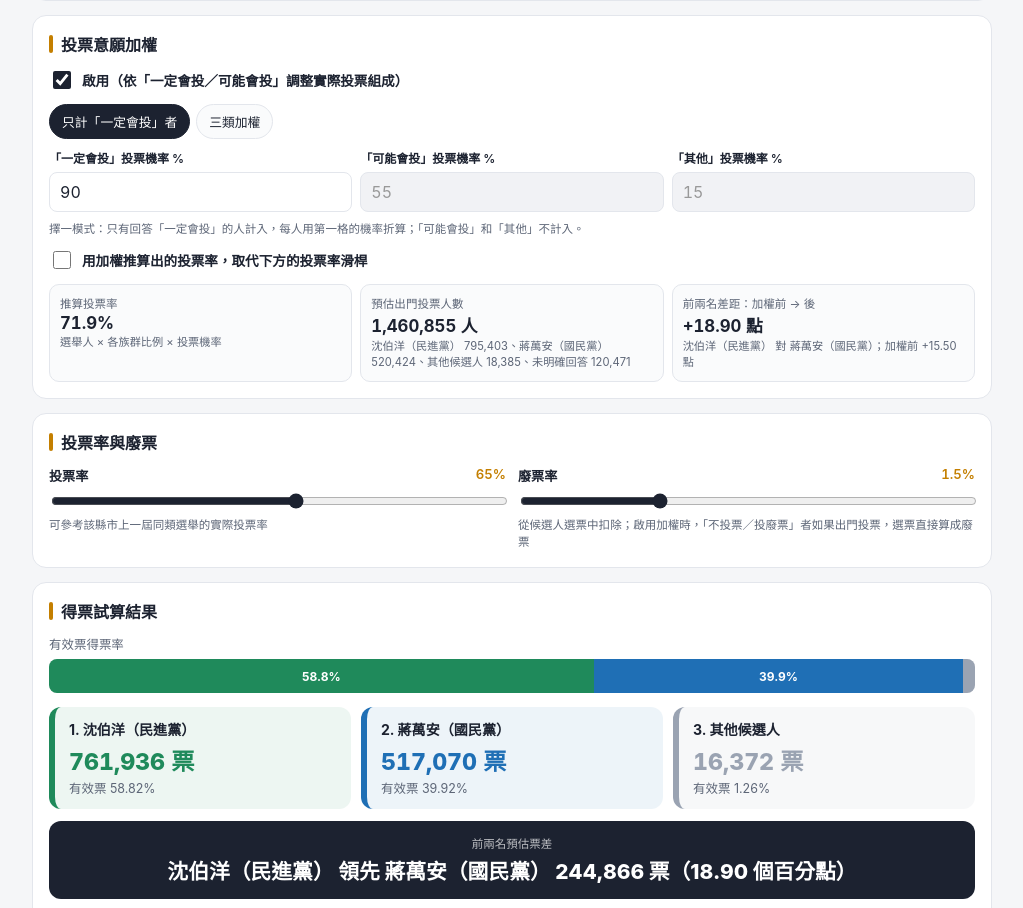
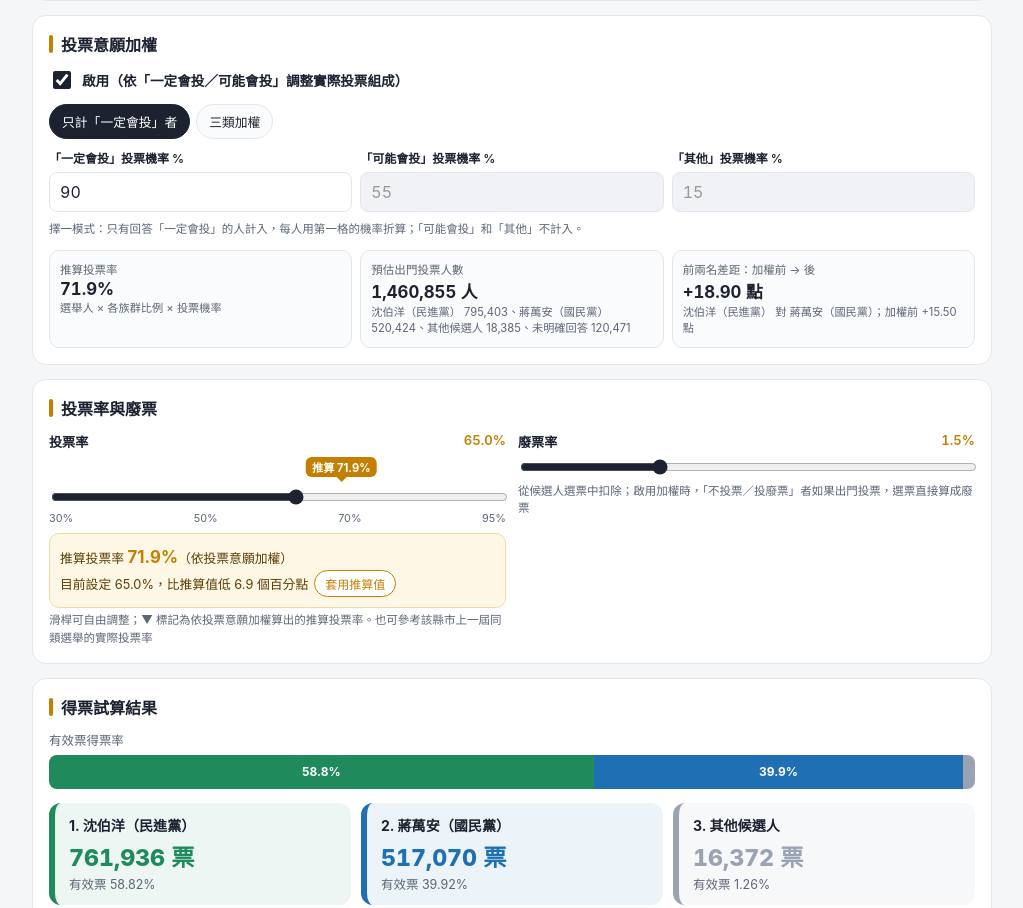
Before and after one commit to kftseng2oo1/election, a plain HTML site: page index.html in a window 1280 px wide. Shown: the part 1017-1925 px from the top of the page, without its empty margins (128-1151 px from the left). Drawn offline with Linux system fonts and the light colour scheme.

Commit message:
投票率改為可自由滑動，並標註推算值
- 移除「以推算值取代滑桿」選項，滑桿永遠可調（0.1% 精度）
- 滑桿上方 ▼ 標記推算投票率，下方說明框顯示推算值與目前設定的差距，可一鍵套用
- 敏感度表加入推算值列；圖卡與 LINE 文字同時列出設定值與推算值
- service worker 快取版本 v4

Co-Authored-By: Claude Opus 5.5 <noreply@anthropic.com>
Claude-Session: https://claude.ai/code/session_017a1SUKYLj4ca6e9NaKP5Cd

```diff
--- a/index.html
+++ b/index.html
@@ -50,6 +50,7 @@ th{background:#f3f4f7;font-weight:600;color:var(--sub);font-size:.75rem}
 td input[type=number]{width:72px;padding:6px;text-align:right}
 td input[type=text]{width:150px;padding:6px}
 tr.cur td{background:#fff7e6;font-weight:700}
+tr.calcrow td{color:var(--accent);font-weight:700}
 tr.fixed td{background:#fafbfc}
 .del{border:none;background:none;color:#b33;font-size:1.1rem;cursor:pointer;padding:4px}
 .bar{display:flex;height:34px;border-radius:8px;overflow:hidden;margin:6px 0 4px;background:#eee}
@@ -80,6 +81,15 @@ textarea{font-size:13px;font-family:ui-monospace,Menlo,monospace;height:120px}
 .pie-wrap{display:flex;justify-content:center;margin-top:4px}
 #pie{width:100%;max-width:440px;height:auto;border:1px solid var(--line);border-radius:12px;background:#fff}
 .btn.line{background:#06c755;color:#fff;border-color:#06c755}
+
+.tslider{position:relative;padding-top:30px}
+.tmark{position:absolute;top:0;transform:translateX(-50%);display:none;flex-direction:column;align-items:center;pointer-events:none;white-space:nowrap}
+.tmark span{background:var(--accent);color:#fff;font-size:.7rem;font-weight:700;padding:2px 6px;border-radius:6px}
+.tmark::after{content:"";border:6px solid transparent;border-top-color:var(--accent);margin-top:-1px}
+.tscale{display:flex;justify-content:space-between;font-size:.68rem;color:var(--sub);margin-top:2px}
+.tcalc{margin-top:8px;background:#fff7e6;border:1px solid #f1d9a6;border-radius:10px;padding:10px;font-size:.8rem;line-height:1.6;color:#5a3d00}
+.tcalc b{font-size:1.05rem;color:var(--accent)}
+.tcalc button{margin-left:6px;border:1px solid var(--accent);background:#fff;color:var(--accent);border-radius:999px;padding:4px 10px;font-size:.75rem;cursor:pointer}
 footer{font-size:.7rem;color:var(--sub);text-align:center;line-height:1.6;margin-top:6px}
 </style>
 </head>
@@ -148,7 +158,6 @@ footer{font-size:.7rem;color:var(--sub);text-align:center;line-height:1.6;margin
         <div class="field"><label>「其他」投票機率 %</label><input type="number" id="w3" step="1" min="0" max="100"></div>
       </div>
       <div class="note" id="lvModeNote"></div>
-      <label class="chk" style="margin-top:10px"><input type="checkbox" id="lvTurn"> 用加權推算出的投票率，取代下方的投票率滑桿</label>
       <div class="stats">
         <div class="stat"><div class="k">推算投票率</div><div class="x" id="lvT">-</div><div class="n">選舉人 × 各族群比例 × 投票機率</div></div>
         <div class="stat"><div class="k">預估出門投票人數</div><div class="x" id="lvN">-</div><div class="n" id="lvN2">-</div></div>
@@ -163,8 +172,13 @@ footer{font-size:.7rem;color:var(--sub);text-align:center;line-height:1.6;margin
     <div class="grid">
       <div class="field">
         <label>投票率 <span class="v" id="tV"></span></label>
-        <input type="range" id="t" min="30" max="95" step="1">
-        <small>可參考該縣市上一屆同類選舉的實際投票率</small>
+        <div class="tslider">
+          <div class="tmark" id="tMark"><span id="tMarkTxt"></span></div>
+          <input type="range" id="t" min="30" max="95" step="0.1">
+          <div class="tscale"><span>30%</span><span>50%</span><span>70%</span><span>95%</span></div>
+        </div>
+        <div class="tcalc" id="tCalc"></div>
+        <small>滑桿可自由調整；▼ 標記為依投票意願加權算出的推算投票率。也可參考該縣市上一屆同類選舉的實際投票率</small>
       </div>
       <div class="field">
         <label>廢票率 <span class="v" id="rV"></span></label>
@@ -345,16 +359,15 @@ footer{font-size:.7rem;color:var(--sub);text-align:center;line-height:1.6;margin
   function calc(){
     S.title=$('title').value; S.source=$('source').value;
     S.e=$('e').value; S.n=$('n').value; S.t=+$('t').value; S.r=+$('r').value;
-    S.lvOn=$('lvOn').checked; S.lvTurn=$('lvTurn').checked;
+    S.lvOn=$('lvOn').checked; S.lvTurn=false;
     S.w=[f($('w1').value,90),f($('w2').value,55),f($('w3').value,15)];
 
     $('leadSrc').innerHTML=(S.title?'<b style="color:var(--ink);font-size:.95rem">'+esc(S.title)+'</b><br>':'')
       +(S.source?esc(S.source)+'<br>':(S.title?'':'輸入任何縣市、任何選舉的民調數字，換算成票數<br>'))+'依民調數字試算，僅供參考';
     document.title='選舉結果預測'+(S.title?'・'+S.title:'');
 
-    const e=f(S.e,0), n=f(S.n,1000), r=S.r/100, lv=S.lvOn, lvTurn=lv&&S.lvTurn, one=S.lvMode==='one';
+    const e=f(S.e,0), n=f(S.n,1000), r=S.r/100, lv=S.lvOn, one=S.lvMode==='one';
     $('lvBox').classList.toggle('off',!lv);
-    $('t').disabled=lvTurn;
     $('w2').disabled=one; $('w3').disabled=one;
     document.querySelectorAll('#lvMode button').forEach(b=>b.classList.toggle('on',b.dataset.m===S.lvMode));
     $('lvModeNote').textContent= one
@@ -384,8 +397,27 @@ footer{font-size:.7rem;color:var(--sub);text-align:center;line-height:1.6;margin
     else if (lv && allNull){ sw.style.display='block'; sw.textContent='尚未填入投票意願，加權暫時不起作用。'; }
     else sw.style.display='none';
 
-    const t = lvTurn ? M.implied : S.t/100;
-    $('tV').textContent=(t*100).toFixed(lvTurn?1:0)+'%'+(lvTurn?'（推算）':'');
+    const t = S.t/100;
+    const hasCalc = lv && !allNull, imp = M.implied*100;
+    const near = hasCalc && Math.abs(imp - S.t) < 0.05;
+    $('tV').textContent=S.t.toFixed(1)+'%'+(near?'（＝推算值）':'');
+    // 推算值標記
+    const mk=$('tMark'), tc=$('tCalc'), lo=30, hi=95;
+    if (hasCalc){
+      const pPos=Math.min(100,Math.max(0,(imp-lo)/(hi-lo)*100));
+      mk.style.display='flex';
+      mk.style.left=`calc(${pPos}% + ${(8 - pPos*0.16).toFixed(2)}px)`;
+      $('tMarkTxt').textContent='推算 '+imp.toFixed(1)+'%';
+      const dlt=S.t-imp;
+      tc.innerHTML=`推算投票率 <b>${imp.toFixed(1)}%</b>（依投票意願加權）<br>目前設定 ${S.t.toFixed(1)}%，`
+        +(near?'與推算值相同':`比推算值${dlt>0?'高':'低'} ${Math.abs(dlt).toFixed(1)} 個百分點`)
+        +(near?'':'<button id="tUse">套用推算值</button>')
+        +(imp<lo||imp>hi?'<br>推算值超出滑桿範圍':'');
+      const bu=$('tUse'); if(bu) bu.onclick=()=>{ $('t').value=Math.min(hi,Math.max(lo,+imp.toFixed(1))); calc(); };
+    } else {
+      mk.style.display='none';
+      tc.innerHTML= lv ? '填入投票意願後，這裡會顯示推算投票率' : '啟用「投票意願加權」後，這裡會顯示推算投票率';
+    }
     $('rV').textContent=(r*100).toFixed(1)+'%';
 
     const ratio = lv ? M.cand/(M.cand+M.Nw) : 1;
@@ -439,18 +471,23 @@ footer{font-size:.7rem;color:var(--sub);text-align:center;line-height:1.6;margin
 
     // 敏感度表
     $('sensH').innerHTML='<tr><th>投票率</th><th>有效票</th>'+order.map(i=>`<th style="color:${esc(S.cands[i].color)}">${esc(S.cands[i].name)}</th>`).join('')+'<th>前兩名票差</th></tr>';
-    let rows=''; const curT=Math.round(t*100);
-    const row=(label,v,cls)=>`<tr${cls?' class="cur"':''}><td>${label}</td><td>${fmt(v)}</td>`+order.map(i=>`<td>${fmt(v*M.sh[i])}</td>`).join('')+`<td>${B===undefined?'—':fmt(v*(M.sh[A]-M.sh[B]))}</td></tr>`;
+    let rows=''; const curT=Math.round(t*1000)/10;
+    const row=(label,v,cls,calcRow)=>`<tr${cls?' class="cur"':calcRow?' class="calcrow"':''}><td>${label}</td><td>${fmt(v)}</td>`+order.map(i=>`<td>${fmt(v*M.sh[i])}</td>`).join('')+`<td>${B===undefined?'—':fmt(v*(M.sh[A]-M.sh[B]))}</td></tr>`;
     if (e){
-      for (let tt=40; tt<=90; tt+=5) rows+=row(tt+'%', e*tt/100*ratio*(1-r), curT===tt&&!lvTurn);
-      if (lvTurn || curT%5!==0 || curT<40 || curT>90) rows+=row((t*100).toFixed(lvTurn?1:0)+'%（目前）', valid, true);
+      const list=[]; for (let tt=40; tt<=90; tt+=5) list.push({v:tt,l:tt+'%'});
+      if (hasCalc) list.push({v:Math.round(imp*10)/10, l:imp.toFixed(1)+'%（推算值）', calc:true});
+      if (!list.some(x=>x.v===curT)) list.push({v:curT, l:curT.toFixed(1)+'%（目前）'});
+      list.sort((a,b)=>a.v-b.v).forEach(x=>{
+        const lbl = x.v===curT && !/目前/.test(x.l) ? x.l.replace(/%(?!（)/,'%（目前）').replace('（推算值）','（推算值・目前）') : x.l;
+        rows+=row(lbl, e*x.v/100*ratio*(1-r), x.v===curT, x.calc);
+      });
     } else rows='<tr><td colspan="9" style="text-align:center;color:#999">請先填入合格選舉人數</td></tr>';
     $('sens').innerHTML=rows;
 
     lastResult={
       title:S.title||'選舉民調得票試算', source:S.source||'',
       items:order.map(i=>({name:S.cands[i].name||'（未命名）', color:S.cands[i].color, share:M.sh[i], votes:votes[i]})),
-      hasE:!!e, valid, turnout:(t*100).toFixed(lvTurn?1:0)+'%'+(lvTurn?'（推算）':''),
+      hasE:!!e, valid, turnout:S.t.toFixed(1)+'%'+(hasCalc?(near?'（＝推算值）':`（推算值 ${imp.toFixed(1)}%）`):''),
       diff:$('diffText').textContent, lv:lv&&!allNull,
       diff1: B===undefined ? '' : gapPt<0.005 ? '前兩名平手' : `${S.cands[A].name} 領先 ${S.cands[B].name}`,
       diff2: B===undefined || gapPt<0.005 ? '' : `${e?fmt(d)+' 票，':''}差 ${gapPt.toFixed(2)} 個百分點`
@@ -570,7 +607,7 @@ footer{font-size:.7rem;color:var(--sub);text-align:center;line-height:1.6;margin
     S=clone(st); S.allocKey=S.allocKey||null;
     $('title').value=S.title||''; $('source').value=S.source||'';
     $('e').value=S.e; $('n').value=S.n; $('t').value=S.t; $('r').value=S.r;
-    $('lvOn').checked=!!S.lvOn; $('lvTurn').checked=!!S.lvTurn; S.lvMode=S.lvMode||'one';
+    $('lvOn').checked=!!S.lvOn; S.lvTurn=false; S.lvMode=S.lvMode||'one';
     $('w1').value=S.w[0]; $('w2').value=S.w[1]; $('w3').value=S.w[2];
     $('leanAv').value=''; $('leanBv').value='';
     markAlloc(S.allocKey);
@@ -588,7 +625,7 @@ footer{font-size:.7rem;color:var(--sub);text-align:center;line-height:1.6;margin
   document.querySelectorAll('#presets button').forEach(b=>b.onclick=()=>setPreset(b.dataset.p));
   document.querySelectorAll('#lvMode button').forEach(b=>b.onclick=()=>{S.lvMode=b.dataset.m;calc();});
   ['title','source','e','n','t','r','w1','w2','w3'].forEach(id=>$(id).addEventListener('input',()=>{ if(!['t','r'].includes(id)) clearPreset(); calc(); }));
-  ['lvOn','lvTurn'].forEach(id=>$(id).addEventListener('change',calc));
+  $('lvOn').addEventListener('change',calc);
 
   const msg=t=>{$('cfgMsg').textContent=t; setTimeout(()=>$('cfgMsg').textContent='',2500);};
   $('cfgCopy').onclick=async()=>{
--- a/sw.js
+++ b/sw.js
@@ -1,5 +1,5 @@
 // 選舉民調得票試算器 — 離線快取
-const CACHE = 'election-v3';
+const CACHE = 'election-v4';
 const ASSETS = ['./', './index.html', './manifest.webmanifest', './icon-192.png', './icon-512.png', './apple-touch-icon.png'];
 
 self.addEventListener('install', e => {
```
